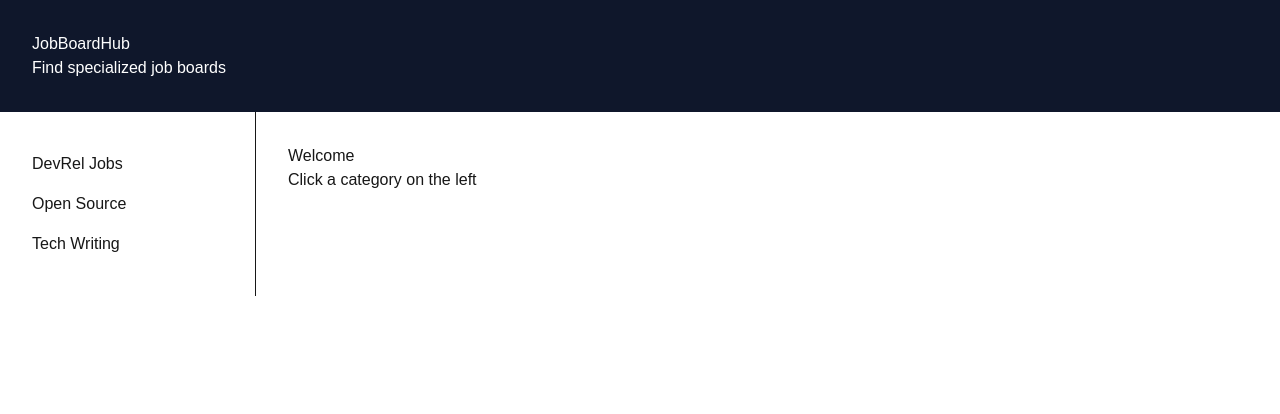
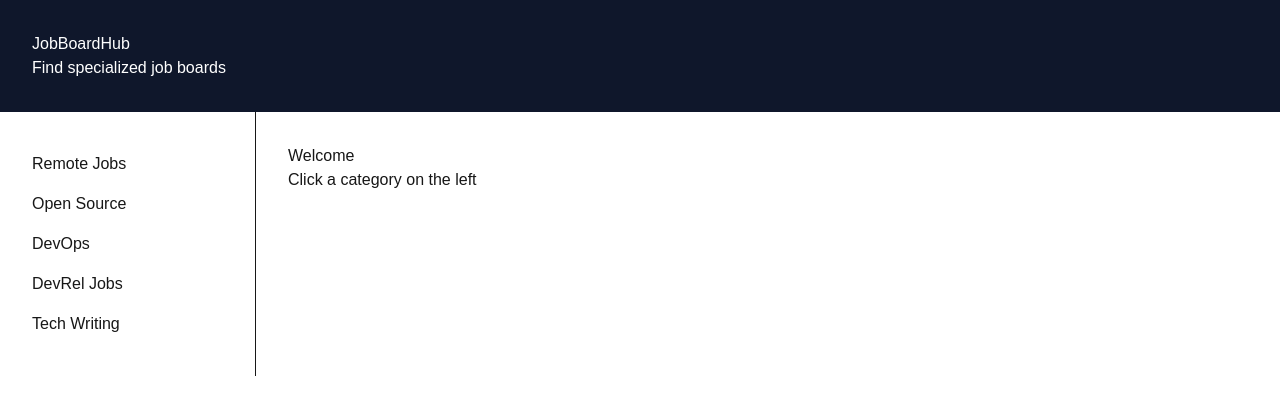
Before and after one commit to pavangudiwada/job-board-hub, a Next.js app: page / in a window 1280 px wide. Shown: the top 414 px of the page. Built offline with nearby package versions, Linux system fonts and the light colour scheme.

Commit message:
Basic categories and a main page

```diff
--- a/app/page.tsx
+++ b/app/page.tsx
@@ -1,3 +1,5 @@
+import { hubCategories } from "@/data/categories"
+
 export default function Home() {
   return (
     <div>
@@ -9,9 +11,12 @@ export default function Home() {
       <div className="flex">
         <aside className="w-64 p-8 border-r">
           <nav>
-            <a href="/devrel" className="block py-2">DevRel Jobs</a>
-            <a href="/opensource" className="block py-2">Open Source</a>
-            <a href="/techwriting" className="block py-2">Tech Writing</a>
+
+            {hubCategories.map(category => (
+              <a key={category.id} href={`/${category.id}`} className="block py-2">
+                {category.name}
+              </a>
+            ))}
           </nav>
         </aside>
 
--- /dev/null
+++ b/data/categories.ts
@@ -0,0 +1,7 @@
+export const hubCategories = [
+    { id: 'remote', name: 'Remote Jobs', description: 'Work from anywhere opportunities' },
+    { id: 'opensource', name: 'Open Source', description: 'Open source projects and jobs' },
+    { id: 'devops', name: 'DevOps', description: 'DevOps, SRE, and infrastructure roles' },
+    { id: 'devrel', name: 'DevRel Jobs', description: 'Developer Relations positions' },
+    { id: 'techwriting', name: 'Tech Writing', description: 'Technical writing opportunities' },
+]
```
